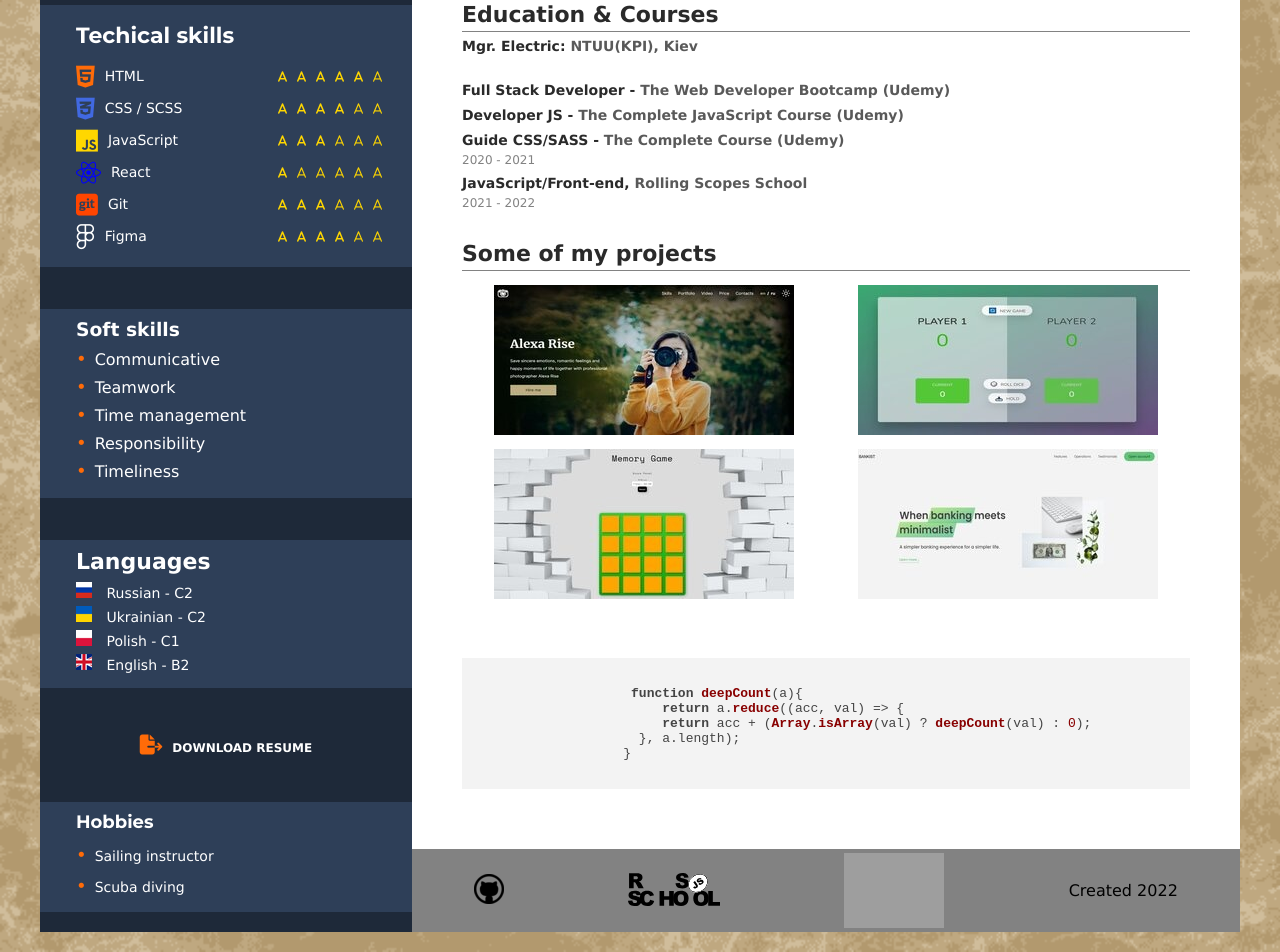
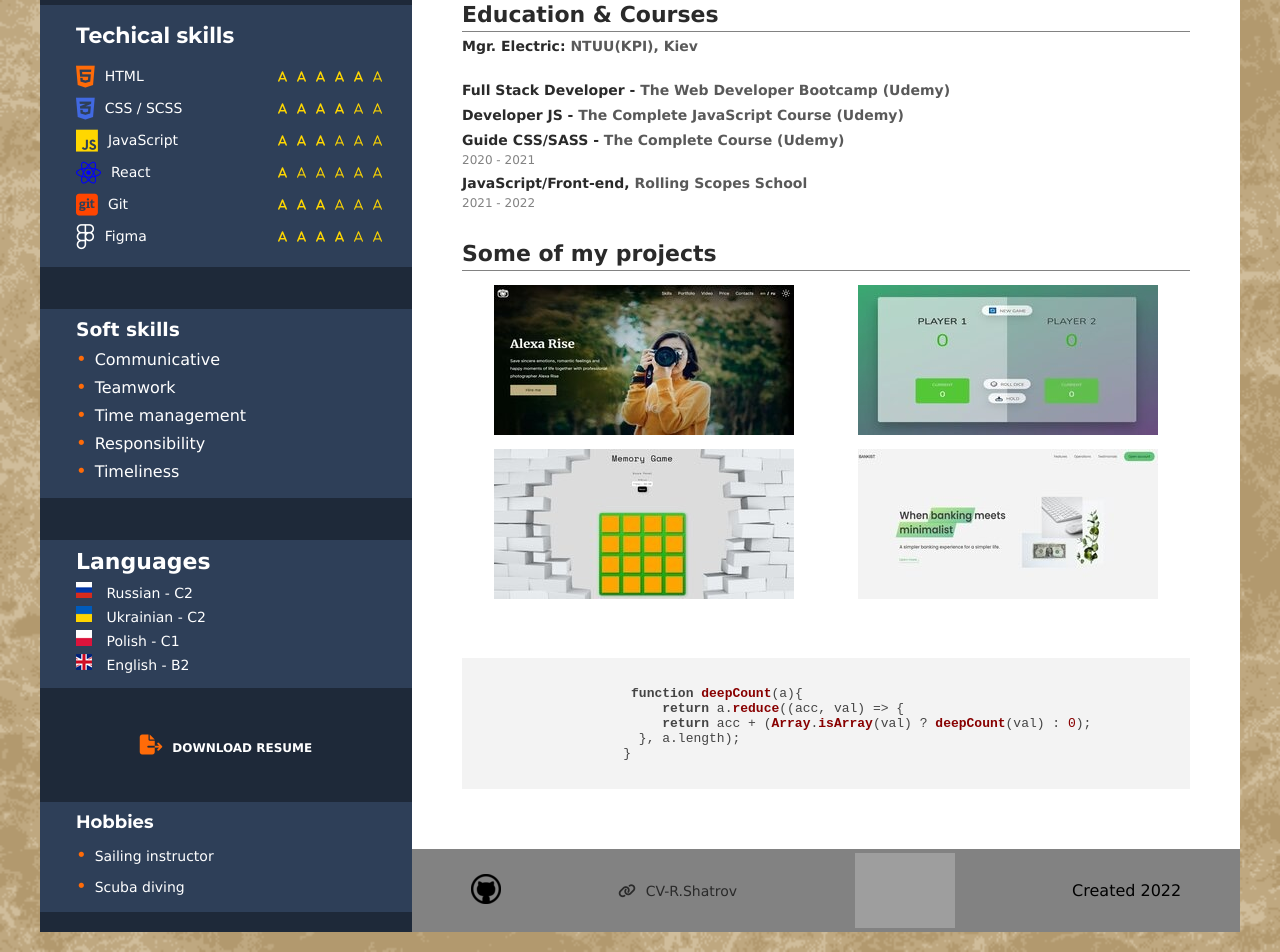
Before and after one commit to googray/SV-RS-en-22, a plain HTML site: page index.html in a window 1280 px wide. Shown: the part 594-1546 px from the top of the page. Drawn offline with nearby package versions, Linux system fonts and the light colour scheme; grey boxes are pictures that could not be loaded.

Commit message:
add link netlify

```diff
--- a/index.html
+++ b/index.html
@@ -402,13 +402,22 @@
                     alt="github_icon"
                 /></a>
               </li>
-              <li class="main-footer__link">
+              <!-- <li class="main-footer__link">
                 <a href="https://rs.school/js/" target="_blank">
                   <img
                     src="./assets/img/rs_school_js.svg"
                     class="rs-icon"
                     alt="rsschool_icon"
                   />
+                </a>
+              </li> -->
+              <li class="main-footer__link">
+                <a
+                  href="https://cv-rs-en-22.netlify.app/"
+                  target="_blank"
+                  class="rs-cv__link"
+                >
+                  <i class="fa-solid fa-link"></i>CV-R.Shatrov
                 </a>
               </li>
               <li class="main-footer__link">
--- a/style.css
+++ b/style.css
@@ -95,6 +95,10 @@ html {
 
 .lang {
   padding-right: 10px;
+}
+
+.lang:hover {
+  box-shadow: 0px 8px 18px 0px #ff6b0896;
 }
 
 .skills-list,
@@ -474,6 +478,10 @@ html {
   list-style-type: none;
   background: var(--color-time);
 }
+
+.main-footer__link:hover {
+  box-shadow: 0px 8px 18px 0px #ff6b0896;
+}
 .github-icon {
   width: 30px;
   padding-top: 2px;
@@ -485,6 +493,13 @@ html {
 .codewars-ico {
   width: 100px;
   padding-top: 4px;
+}
+
+.rs-cv__link {
+  list-style-type: none;
+  text-decoration: none;
+  color: var(--color-title);
+  font-size: 14px;
 }
 
 /*Right side end*/
```
